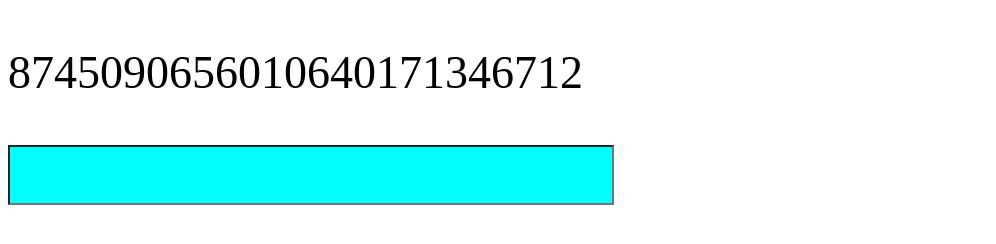
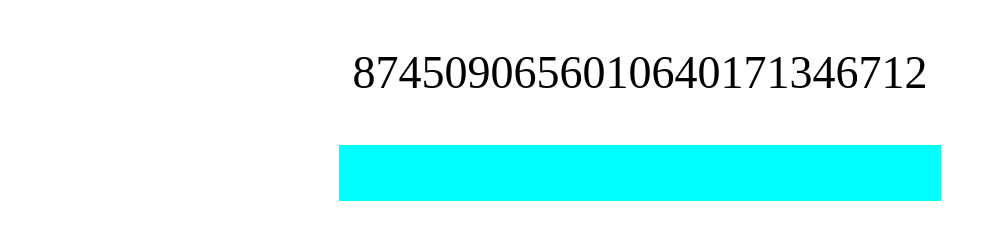
Before and after one commit to barnabas-kalydy/10-finger-typing-practice-project, a plain HTML site: page index.html in a window 1280 px wide. Shown: the whole page, without its empty margins (0-996 px from the left). Drawn offline with Linux system fonts and the light colour scheme.

Commit message:
Text align center added

```diff
--- a/css/style.css
+++ b/css/style.css
@@ -9,3 +9,11 @@ body * {
 .invalid {
     background-color: red;
 }
+
+input {
+    border: none;
+}
+
+.center {
+    text-align: center;
+}
--- a/index.html
+++ b/index.html
@@ -8,8 +8,10 @@
     <link rel="stylesheet" href="css/style.css" />
   </head>
   <body>
-    <p id="numbers-to-type" class="font-46"></p>
-    <input type="text" id="input-field" name="input-field" class="valid" />
-    <script src="index.js"></script>
+    <div class="center">
+      <p id="numbers-to-type" class="font-46"></p>
+      <input type="text" id="input-field" name="input-field" class="valid" />
+      <script src="index.js"></script>
+    </div>
   </body>
 </html>
--- a/index.js
+++ b/index.js
@@ -12,7 +12,7 @@ const generateRandomNumber = () => {
 const generateRandomNumbers = (numberOfRandomNumbersToGenerate) => {
   const randomNumbers = [];
   let prevNumber = 0;
-  let newNumber = 0;
+  let newNumber = prevNumber;
   for (let i = 0; i < numberOfRandomNumbersToGenerate; i++) {
     while (prevNumber === newNumber) {
       newNumber = generateRandomNumber();
```
